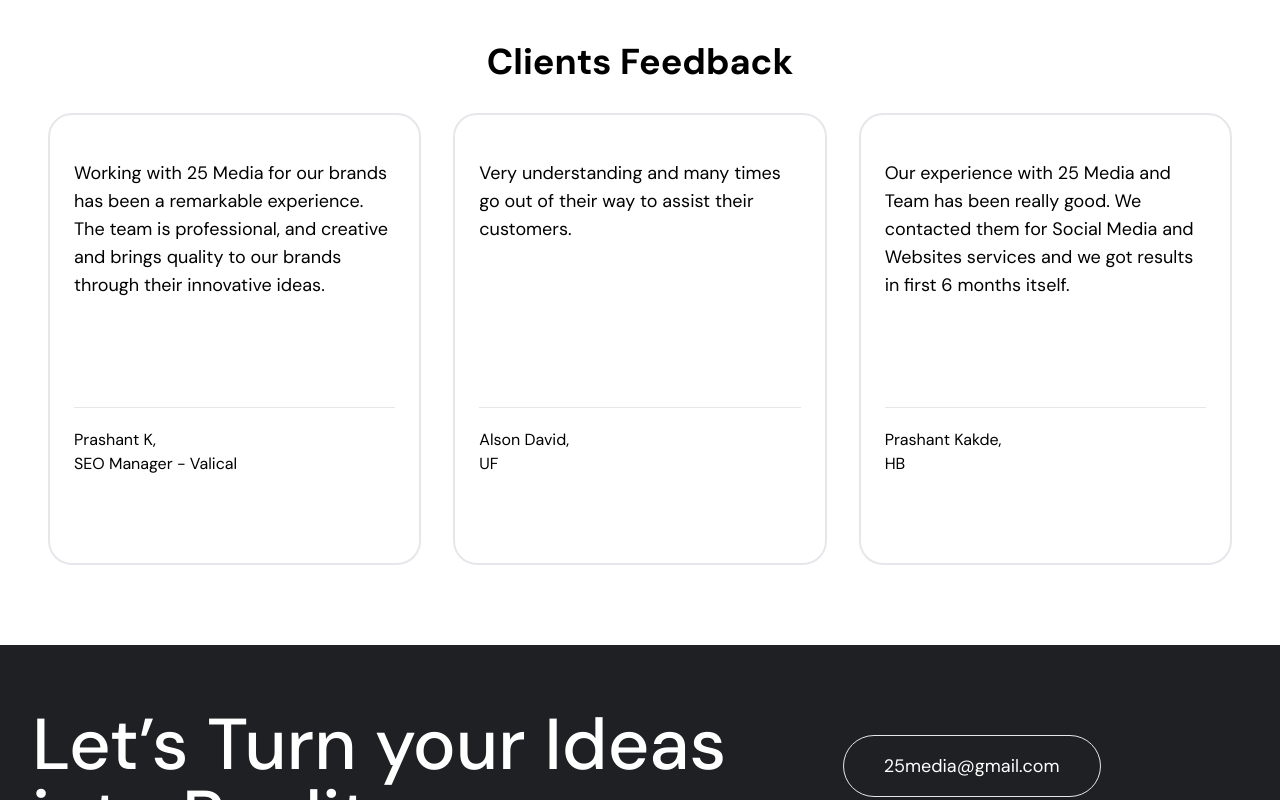
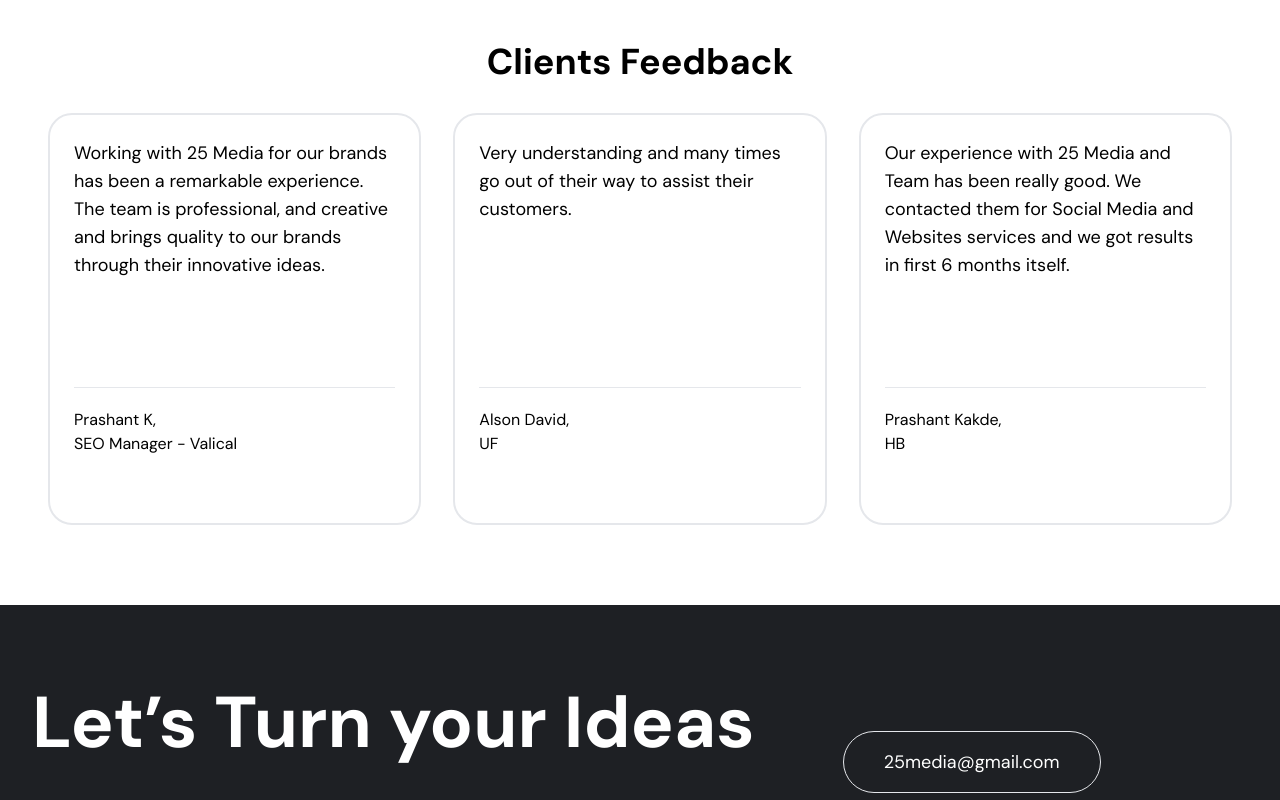
Before and after one commit to shalaka-sawant/25-media, a Next.js app: page / in a window 1280 px wide. Shown: the part 3220-4020 px from the top of the page. Built offline with nearby package versions, Linux system fonts and the light colour scheme.

Commit message:
loader changes

```diff
--- a/src/app/contact/page.tsx
+++ b/src/app/contact/page.tsx
@@ -40,7 +40,7 @@ const Contact = () => {
     return(
         <section id="contact" className="flex justify-left w-full">
             <div className="relative flex max-w-7xl flex-col px-4 pb-20 lg:py-20 m-auto">
-               <div className="grid gap-20 grid-cols-1 pt-10 lg:grid-cols-2 lg:pt-0 items-center">
+               <div className="grid lg:gap-20 grid-cols-1 pt-10 lg:grid-cols-2 lg:pt-0 items-center">
                 <div>
                     <h2 className="text-6xl font-bold text-black leading-normal">Let's start working together</h2>
                     <h3 className="text-3xl font-bold text-black leading-normal py-4">Say hello <span className="wave">👋</span></h3>
--- a/src/app/page.tsx
+++ b/src/app/page.tsx
@@ -210,21 +210,22 @@ export default function Home() {
             <div className="mx-auto max-w-7xl px-6 lg:px-8">
                 <div className="grid grid-cols-1 gap-x-8 gap-y-16 lg:grid-cols-3">
                 <div className="grid auto-rows-fr border-2 rounded-3xl gap-20 p-6">
-                  <span className="text-lg pt-5">Working with 25 Media for our brands has been a remarkable experience. The team is professional, and creative and brings quality to our brands through their innovative ideas.</span>
+                  <span className="text-lg">Working with 25 Media for our brands has been a remarkable experience. The team is professional, and creative and brings quality to our brands through their innovative ideas.</span>
                   <span className="mt-7 text-1xl border-t pt-5">Prashant K, <br/>SEO Manager - Valical</span>
                 </div>
                 <div className="grid auto-rows-fr border-2 rounded-3xl gap-20 p-6">
-                  <span className="text-lg pt-5">Very understanding and many times go out of their way to assist their customers.</span>
+                  <span className="text-lg">Very understanding and many times go out of their way to assist their customers.</span>
                   <span className="mt-7 text-1xl border-t pt-5">Alson David, <br/>UF</span>
                 </div>
                 <div className="grid auto-rows-fr border-2 rounded-3xl gap-20 p-6">
-                  <span className="text-lg pt-5">Our experience with 25 Media and Team has been really good. We contacted them for Social Media and Websites services and we got results in first 6 months itself.</span>
+                  <span className="text-lg">Our experience with 25 Media and Team has been really good. We contacted them for Social Media and Websites services and we got results in first 6 months itself.</span>
                   <span className="mt-7 text-1xl border-t pt-5">Prashant Kakde, <br/>HB</span>
                 </div>
             </div>
             </div>
     </div>
           </section>
+          <Loader />
     </main>
   );
 }
--- a/src/components/Footer/footer.tsx
+++ b/src/components/Footer/footer.tsx
@@ -9,7 +9,7 @@ const Footer = () => {
             <div className="py-8">
                 <div className="grid grid-cols-1 py-8 lg:grid-cols-3">
                   <div className="lg:col-span-2 text-left relative">
-                  <h2 className="text-7xl font-medium">Let’s Turn your Ideas into Reality</h2>
+                  <h2 className="text-7xl font-bold leading-normal">Let’s Turn your Ideas into Reality</h2>
                   <Link href="/contact" className="flex ml-1 mt-10 font-semibold relative gap-2 text-xl pb-1 items-center btn-underline max-w-max btn-arrow">Contact Us <span className="li-icon"><MdArrowOutward size={20}/></span></Link>
                   </div>
                   <div className="lg:col-span-1 text-left content-center">
--- a/src/components/Header/nav.tsx
+++ b/src/components/Header/nav.tsx
@@ -87,11 +87,14 @@ const Nav = () => {
           <Link href="/" className="text-black block hover:bg-white hover: text-black rounded-lg p-2">
             Home
         </Link>
-        <Link href="/" className="text-black block hover:bg-white hover: text-black rounded-lg p-2">
+        <Link href="/services" className="text-black block hover:bg-white hover: text-black rounded-lg p-2">
             Services
         </Link>
-        <Link href="/" className="text-black block hover:bg-white hover: text-black rounded-lg p-2">
+        <Link href="/about" className="text-black block hover:bg-white hover: text-black rounded-lg p-2">
             About Us
+        </Link>
+        <Link href="/contact" className="text-black block hover:bg-white hover: text-black rounded-lg p-2">
+            Contact Us
         </Link>
           </div>
           </div>
```
